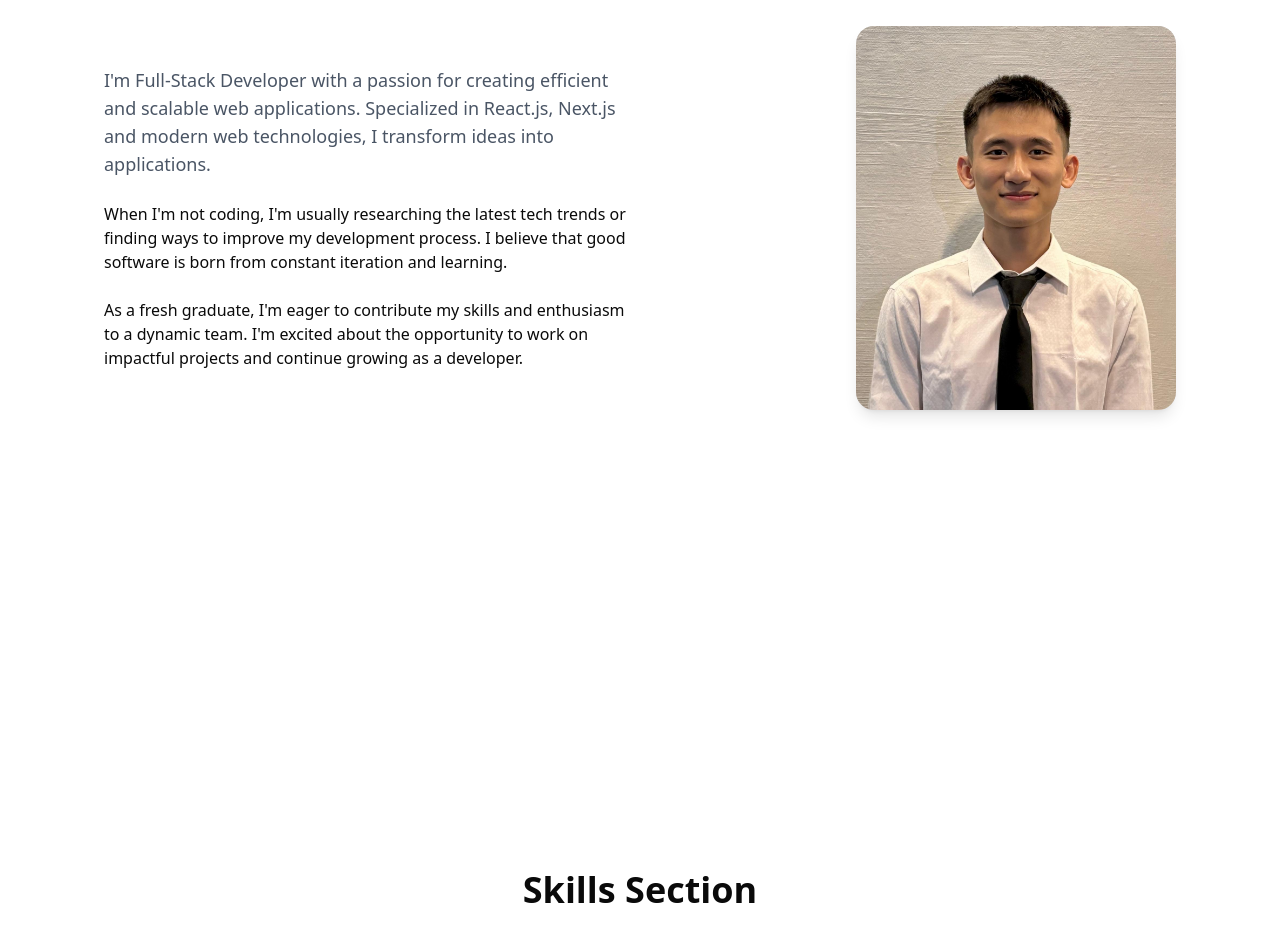
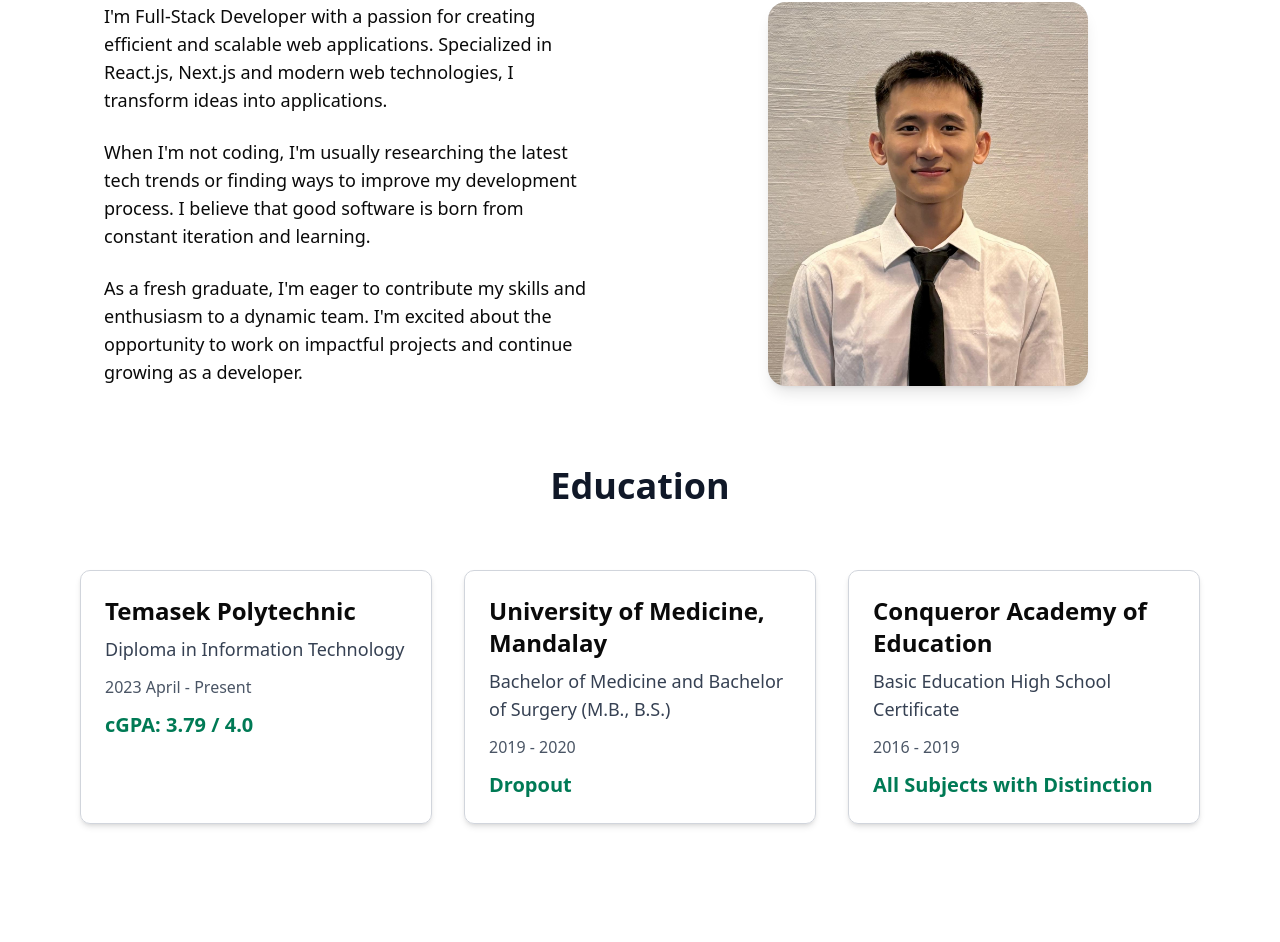
Before and after one commit to Hamizkhan08/Portfolio-Hamiz, a React (Vite) app: page / in a window 1280 px wide. Shown: the part 990-1932 px from the top of the page. Built offline with nearby package versions, Linux system fonts and the light colour scheme.

Commit message:
Enhance About section with education details and add EducationCard component

```diff
--- a/src/components/About.tsx
+++ b/src/components/About.tsx
@@ -1,30 +1,60 @@
+import EducationCard from "./EducationCard";
+
 export default function About() {
   return (
     <section id="about" className="py-20 w-full bg-white">
       <div className="max-w-6xl mx-auto px-10">
         <div className="text-center mb-16">
-          <h2 className="text-4xl font-bold text-gray-900">About Me</h2>
-          <p className="text-gray-500 mt-2">Get to know the person behind the code</p>
+          <h2 className="text-5xl font-bold text-gray-900">About Me</h2>
         </div>
-        <div className="grid grid-cols-1 md:grid-cols-2 gap-6 items-center">
+        <div className="grid grid-cols-1 md:grid-cols-2 gap-20 items-center">
           <div className="flex flex-col gap-6 text-left">
-            <p className="text-gray-600 text-lg">
+            <p className="text-lg">
               I'm Full-Stack Developer with a passion for creating efficient and scalable web applications. Specialized in React.js, Next.js and modern web technologies, I transform ideas into applications.
             </p>
-            <p>
+            <p className="text-lg">
                 When I'm not coding, I'm usually researching the latest tech trends or finding ways to improve my development process. I believe that good software is born from constant iteration and learning.
             </p>
-            <p>
+            <p className="text-lg">
                 As a fresh graduate, I'm eager to contribute my skills and enthusiasm to a dynamic team. I'm excited about the opportunity to work on impactful projects and continue growing as a developer.
-            </p>
+            </p >
           </div>
-          <div className="flex justify-center md:justify-end">
-            <div className="relative w-80 h-96 bg-gray-200 rounded-2xl overflow-hidden shadow-lg">
+          <div className="flex justify-center">
+            <div className=" w-80 h-96 bg-gray-200 rounded-2xl overflow-hidden shadow-lg">
                <img src="/profile.jpeg" alt="Profile" className="w-full h-full object-cover" />
             </div>
           </div>
         </div>
       </div>
+      <div className="max-w-6xl mx-auto mt-20 px-4">
+        <div className="text-center mb-16">
+            <h2 className="text-4xl font-bold text-gray-900">Education</h2>
+        </div>
+        <div className="grid md:grid-cols-2 lg:grid-cols-3 gap-8">
+            <EducationCard
+            schoolName="Temasek Polytechnic"
+            degree="Diploma in Information Technology"
+            graduationYear="2023 April - Present"
+            grade="cGPA: 3.79 / 4.0"
+            link="https://www.tp.edu.sg/home.html"
+            />
+            <EducationCard
+            schoolName="University of Medicine, Mandalay"
+            degree="Bachelor of Medicine and Bachelor of Surgery (M.B., B.S.)"
+            graduationYear="2019 - 2020"
+            grade="Dropout"
+            link="https://www.ummdy.gov.mm/"
+            />
+            <EducationCard
+            schoolName="Conqueror Academy of Education"
+            degree="Basic Education High School Certificate"
+            graduationYear="2016 - 2019"
+            grade="All Subjects with Distinction"
+            link="https://www.caemyanmar.com/"
+            />
+        </div>
+      </div>
+
     </section>
   )
 }
--- /dev/null
+++ b/src/components/EducationCard.tsx
@@ -0,0 +1,27 @@
+interface EducationCardProps {
+    schoolName: string
+    degree: string
+    graduationYear: string
+    grade: string
+    link ?: string
+}
+
+export default function EducationCard({ schoolName, degree, graduationYear, grade, link }: EducationCardProps) {
+    return (
+        // Add a link wrapper if link prop is provided
+            <a href={link}
+            target={link! ? "_blank" : undefined}
+            rel={link ? "noopener noreferrer" : undefined}
+            className="block h-full border border-gray-300 rounded-lg p-6 shadow-md hover:shadow-lg transition-shadow duration-300 cursor-pointer">
+                <div className="space-y-3">
+                    <h2 className="text-2xl font-semibold mb-2">{schoolName}</h2>
+                    <p className="text-lg text-gray-700">{degree}</p>
+                    <p className="text-md text-gray-600">{graduationYear}</p>
+                    <p className="text-xl font-bold text-emerald-700">{grade}</p>
+                </div>
+            </a>
+
+
+
+    )
+}
```
